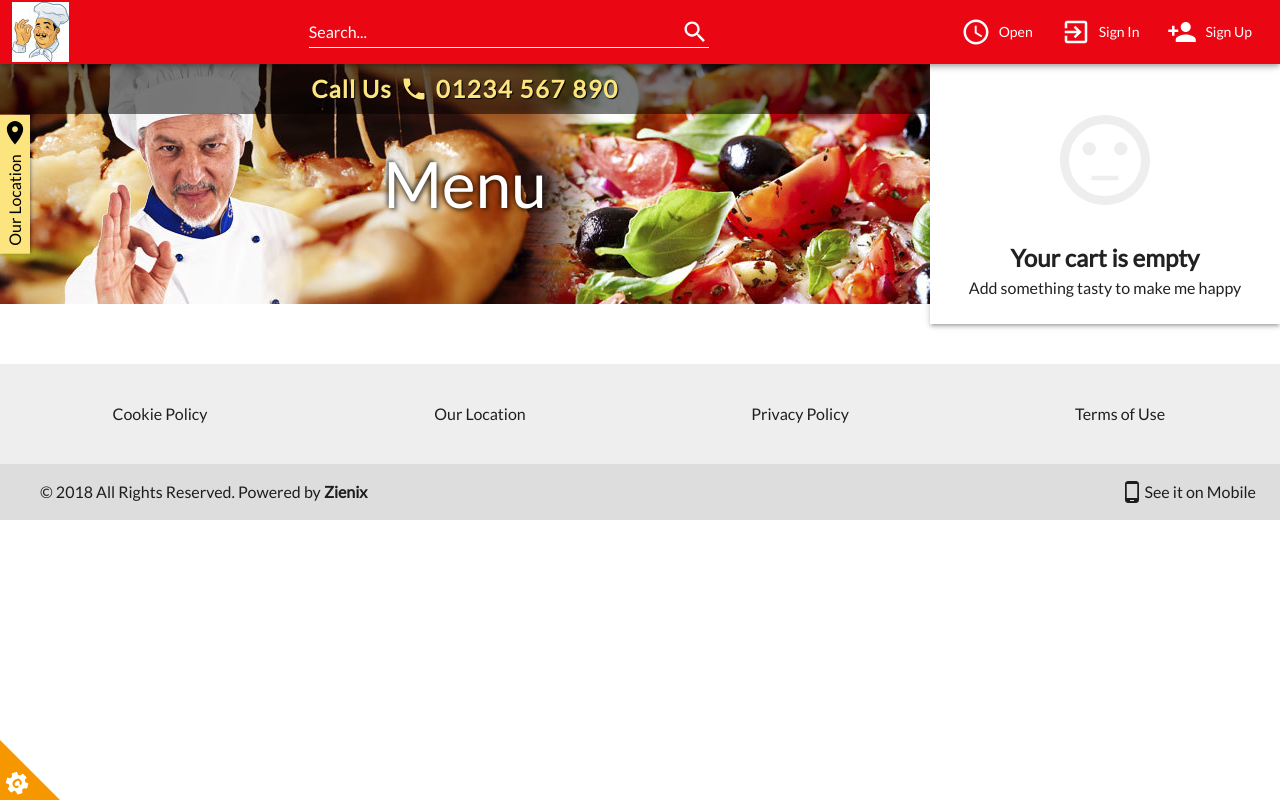
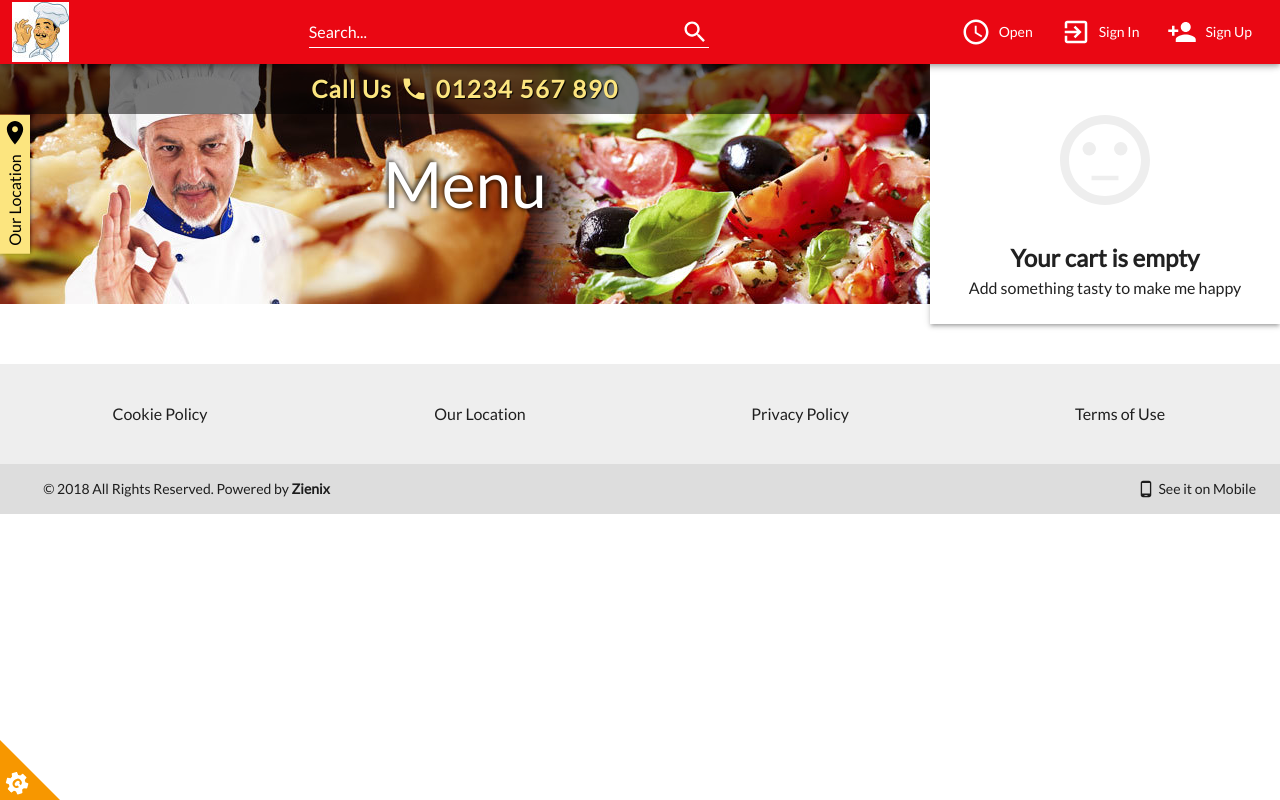
Before and after one commit to icedev214/eyas-food-ordering-site, a React (Create React App) app: page /location in a window 1280 px wide. Built offline with nearby package versions, Linux system fonts and the light colour scheme.

Commit message:
Make footer little smaller

```diff
--- a/src/components/Footer.js
+++ b/src/components/Footer.js
@@ -41,17 +41,17 @@ const Footer = () => {
           bgcolor: "#dddddd",
           display: "flex",
           alignItems: "center",
-          py: 2,
-          pl: 5,
+          py: 1.8,
+          pl: 5.4,
           pr: 3,
         }}
       >
-        <Typography>
+        <Typography sx={{ fontSize: 14 }}>
           © 2018 All Rights Reserved. Powered by <b>Zienix</b>
         </Typography>
         <Box sx={{ flexGrow: 1 }} />
-        <PhoneAndroidIcon />
-        <Typography>See it on Mobile</Typography>
+        <PhoneAndroidIcon sx={{ fontSize: 18 }} />
+        <Typography sx={{ fontSize: 14, ml: 0.4 }}>See it on Mobile</Typography>
       </Box>
     </>
   );
```
